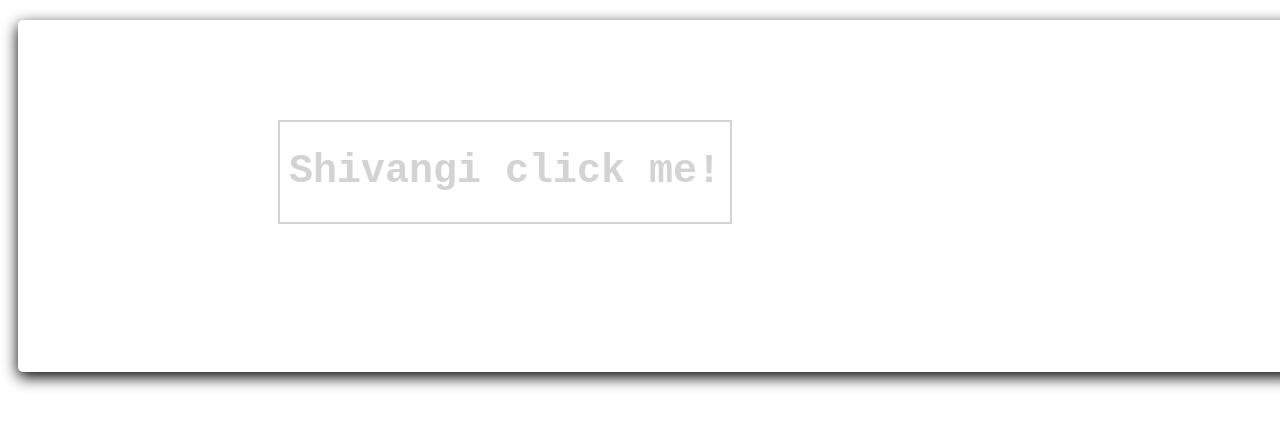
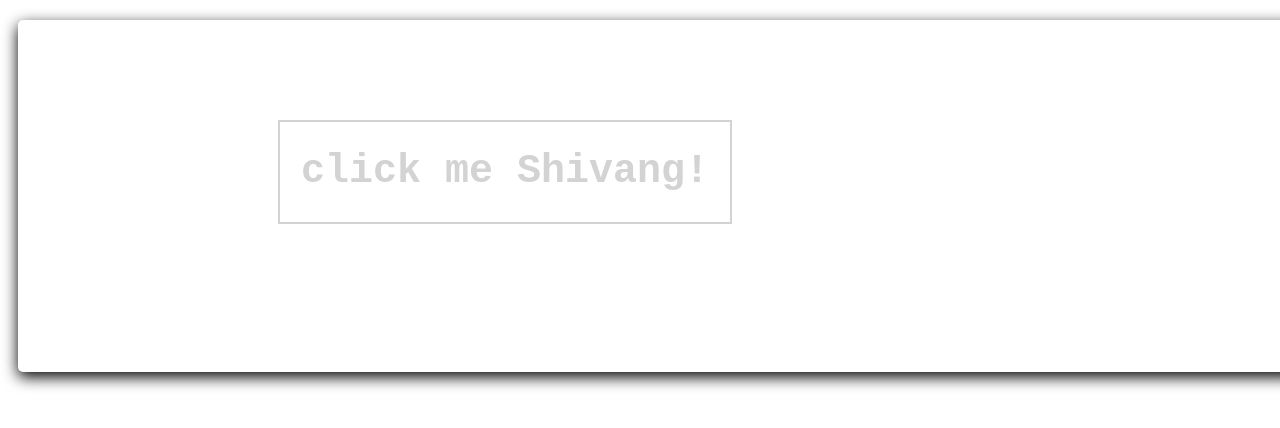
Before and after one commit to himanshu175/forShivangi, a plain HTML site: page index.html in a window 1280 px wide. Shown: the top 428 px of the page. Drawn offline with Linux system fonts and the light colour scheme.

Commit message:
Update index.html

```diff
--- a/index.html
+++ b/index.html
@@ -8,7 +8,7 @@
 <body>
     <div id="container">
 
-        <div id="start">Shivangi click me!</div>
+        <div id="start">click me Shivang!</div>
         <div id="quiz" style="display: none">
             <div id="question"></div>
             <div id="qImg"></div>
```
